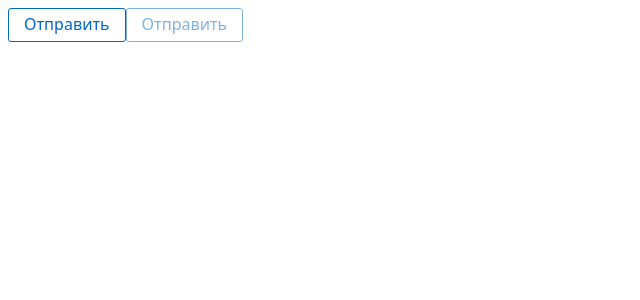
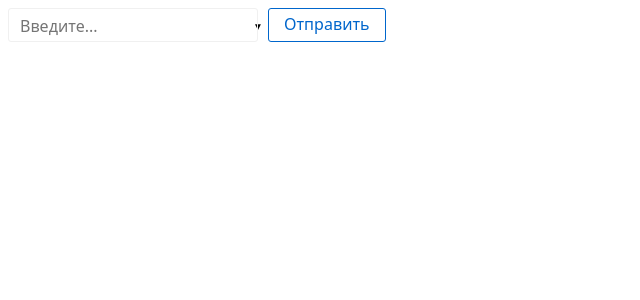
Before and after one commit to Bagi4-source/sber-front, a React (Vite) app: page / in a window 1280 px wide. Shown: the top 300 px of the page, without its empty margins (0-640 px from the left). Built offline with nearby package versions, Linux system fonts and the light colour scheme.

Commit message:
fix: virtual scroll on select

```diff
--- a/package.json
+++ b/package.json
@@ -18,7 +18,8 @@
     "axios": "^1.12.2",
     "classnames": "^2.5.1",
     "react": "19.1.1",
-    "react-dom": "19.1.1"
+    "react-dom": "19.1.1",
+    "react-window": "^2.2.1"
   },
   "devDependencies": {
     "@eslint/js": "9.36.0",
--- /dev/null
+++ b/src/components/Select/RowComponent.tsx
@@ -0,0 +1,36 @@
+import { type RowComponentProps } from "react-window";
+import cn from "classnames";
+import css from "./Select.module.scss";
+import type {
+  UseSelectProps,
+  UseSelectReturn,
+} from "src/components/Select/types.ts";
+
+export function RowComponent({
+  index,
+  options,
+  highlight,
+  value,
+  selectOption,
+  style,
+}: RowComponentProps<
+  Pick<UseSelectProps, "options"> &
+    Pick<UseSelectReturn, "selectOption" | "highlight" | "value">
+>) {
+  const option = options[index];
+  return (
+    <div
+      key={option.value}
+      style={style}
+      role="option"
+      aria-selected={option.value === value}
+      className={cn(css.option, {
+        [css.highlighted]: index === highlight,
+        [css.selected]: option.value === value,
+      })}
+      onClick={() => selectOption(option)}
+    >
+      {option.name}
+    </div>
+  );
+}
--- a/src/components/Select/Select.module.scss
+++ b/src/components/Select/Select.module.scss
@@ -1,28 +1,55 @@
+$sber-select-width: 250px;
+$sber-select-height: 34px;
+$sber-select-max-height: 250px;
+$border-color: #f0f0f0;
+$accent: #0066cc;
+$outline-width: 1px;
+$outline-hover: 2px;
+$option-paddings: 6px 10px;
+
 .sberSelect {
   position: relative;
-  width: 250px;
-  border: 1px solid #f0f0f0;
+  width: $sber-select-width;
+  height: $sber-select-height;
+  line-height: 1;
+  border-radius: 3px;
+  display: flex;
+  flex-direction: column;
+  box-sizing: border-box;
+  outline: $outline-width solid $border-color;
+  outline-offset: -$outline-width;
+  user-select: none;
+  background: #fff;
+  transition: outline-width 0.15s ease, outline-offset 0.15s ease;
 
-  &:focus-within .select-input {
-    border-bottom: 2px solid #0066cc;
+  &.open,
+  &:focus-within {
+    outline: $outline-hover solid $accent;
+    outline-offset: -$outline-hover;
   }
 
-  .select-input {
+  .inputWrapper {
     display: flex;
     align-items: center;
-    padding: 6px;
-    border-bottom: 1px solid #f0f0f0;
+    width: 100%;
+    padding: $option-paddings;
+    box-sizing: border-box;
+    cursor: text;
+  }
 
-    input {
+  .input {
     flex: 1;
     border: none;
     outline: none;
+    font: inherit;
+    background: transparent;
+    color: #000;
   }
 
   .clear {
+    visibility: hidden;
+    margin-right: 6px;
     cursor: pointer;
-      margin-right: 5px;
-      visibility: hidden;
   }
 
   &:hover .clear {
@@ -30,32 +57,54 @@
   }
 
   .arrow {
-      color: #888;
-    }
+    font-size: 10px;
+    color: #000;
+    pointer-events: none;
   }
 
   .options {
     position: absolute;
+    left: 0;
     width: 100%;
-    background: white;
-    max-height: 250px;
+    max-height: $sber-select-max-height;
     overflow-y: auto;
+    background: #fff;
+    border: 1px solid $border-color;
+    box-sizing: border-box;
+    z-index: 10;
+    top: 100%;
+    margin-top: 2px;
+    border-radius: 3px;
+    box-shadow: 0 4px 6px rgba(0, 0, 0, 0.1);
+
+    &.dropUp {
+      bottom: 100%;
+      margin-bottom: 2px;
+      top: auto;
     }
 
     .option {
-    padding: 6px;
+      padding: $option-paddings;
       cursor: pointer;
+      color: #000;
+      background: #fff;
+
+      &:hover {
+        background: #f0f0f0;
+      }
 
       &.highlighted {
         background: #e8e8e8;
       }
 
-    &:hover {
-      background: #f0f0f0;
+      &.selected {
+        background: #dedede;
       }
 
       &.empty {
-      color: #aaa;
+        color: #999;
+        cursor: default;
       }
     }
   }
+}
--- a/src/components/Select/Select.tsx
+++ b/src/components/Select/Select.tsx
@@ -1,86 +1,107 @@
-import React, { useState, useRef, useEffect } from "react";
+import { forwardRef, type HTMLAttributes } from "react";
+import cn from "classnames";
+import { List } from "react-window";
+import { useSelect } from "./useSelect";
+import type { Option } from "./types";
 import css from "./Select.module.scss";
+import { RowComponent } from "./RowComponent.tsx";
 
-interface Option {
-  name: string;
-  value: string;
+interface SelectProps extends Omit<HTMLAttributes<HTMLDivElement>, "onSelect"> {
+  onSelect?: (value: Option) => void;
+  options: Option[];
+  initialValue?: string;
+  placeholder?: string;
 }
 
-interface Props {
-  options: Option[];
-  onSelect: (value: string) => void;
-}
-
-export const Select: React.FC<Props> = ({ options, onSelect }) => {
-  const [open, setOpen] = useState(false);
-  const [filter, setFilter] = useState("");
-  const [highlight, setHighlight] = useState(0);
-  const ref = useRef<HTMLDivElement>(null);
-
-  const filtered = options.filter((o) => o.name.startsWith(filter));
-  const selected = filtered[highlight];
-
-  useEffect(() => {
-    const outsideClick = (e: MouseEvent) => {
-      if (ref.current && !ref.current.contains(e.target as Node))
-        setOpen(false);
-    };
-    document.addEventListener("mousedown", outsideClick);
-    return () => document.removeEventListener("mousedown", outsideClick);
-  }, []);
-
-  const handleKeyDown = (e: React.KeyboardEvent) => {
-    if (e.key === "ArrowDown")
-      setHighlight((h) => Math.min(h + 1, filtered.length - 1));
-    if (e.key === "ArrowUp") setHighlight((h) => Math.max(h - 1, 0));
-    if (e.key === "Enter" && selected) {
-      onSelect(selected.value);
-      setOpen(false);
-    }
-  };
+export const Select = forwardRef<HTMLDivElement, SelectProps>(
+  ({ options, initialValue, onSelect, placeholder = "Введите..." }) => {
+    const {
+      filter,
+      isOpen,
+      highlight,
+      ref,
+      value,
+      inputRef,
+      filtered,
+      dropUp,
+      selectedOption,
+      open,
+      close,
+      handleKeyDown,
+      setFilter,
+      selectOption,
+      clearSelection,
+    } = useSelect({ options, initialValue, onSelect });
 
     return (
       <div
         ref={ref}
-      className={css.sberSelect}
+        className={cn(css.sberSelect, { [css.open]: isOpen })}
         tabIndex={0}
         onKeyDown={handleKeyDown}
+        role="combobox"
+        aria-haspopup="listbox"
+        aria-expanded={isOpen}
+        aria-controls="select-list"
+        onBlur={(e) => {
+          if (!ref.current?.contains(e.relatedTarget as Node)) close();
+        }}
       >
-      <div
-        className={`select-input ${open ? "open" : ""}`}
-        onClick={() => setOpen(!open)}
+        <div className={css.inputWrapper} onClick={open}>
+          <input
+            ref={inputRef}
+            className={css.input}
+            value={isOpen ? filter : filter || selectedOption?.name}
+            onChange={(e) => {
+              if (selectedOption) {
+                clearSelection();
+              }
+              open();
+              setFilter(e.target.value);
+            }}
+            placeholder={placeholder}
+            aria-autocomplete="list"
+          />
+          {selectedOption && (
+            <span
+              className={css.clear}
+              onClick={(e) => {
+                e.stopPropagation();
+                clearSelection();
+              }}
             >
-        <input
-          value={filter}
-          onChange={(e) => setFilter(e.target.value)}
-          placeholder="Введите..."
-        />
-        {filter && (
-          <span className="clear" onClick={() => setFilter("")}>
               ×
             </span>
           )}
-        <span className="arrow">▼</span>
+          <span className={css.arrow}>▼</span>
         </div>
-      {open && (
-        <div className="options">
-          {filtered.length === 0 && (
-            <div className="option empty">Нет опций</div>
+
+        {isOpen && (
+          <div
+            role="listbox"
+            className={cn(css.options, { [css.dropUp]: dropUp })}
+          >
+            {filtered.length === 0 ? (
+              <div className={cn(css.option, css.empty)}>Нет опций</div>
+            ) : (
+              <List
+                rowComponent={RowComponent}
+                rowCount={filtered.length}
+                rowHeight={34}
+                rowProps={{
+                  options: filtered,
+                  highlight,
+                  value,
+                  selectOption,
+                }}
+                style={{ overflowX: "hidden" }}
+              />
             )}
-          {filtered.map((opt, i) => (
-            <div
-              key={opt.value}
-              className={`option ${i === highlight ? "highlighted" : ""}`}
-              onClick={() => {
-                onSelect(opt.value);
-                setOpen(false);
-              }}
-            >
-              {opt.name}
-            </div>
-          ))}
           </div>
         )}
       </div>
     );
-};
+  },
+);
+
+Select.displayName = "Select";
--- a/src/components/Select/index.ts
+++ b/src/components/Select/index.ts
@@ -1 +1 @@
-export * from "./Select.tsx";
+export * from "./Select";
--- /dev/null
+++ b/src/components/Select/types.ts
@@ -0,0 +1,36 @@
+import type {
+  Dispatch,
+  KeyboardEventHandler,
+  RefObject,
+  SetStateAction,
+} from "react";
+
+export interface Option {
+  name: string;
+  value: string;
+}
+
+export interface UseSelectProps {
+  options: Option[];
+  initialValue?: string;
+  onSelect?: (option: Option) => void;
+}
+
+export interface UseSelectReturn {
+  isOpen: boolean;
+  filter: string;
+  highlight: number;
+  value?: string;
+  handleKeyDown: KeyboardEventHandler<HTMLDivElement>;
+  ref: RefObject<HTMLDivElement | null>;
+  inputRef: RefObject<HTMLInputElement | null>;
+  selectedOption: Option | null;
+  filtered: Option[];
+  dropUp: boolean;
+  open: () => void;
+  close: () => void;
+  setFilter: Dispatch<SetStateAction<string>>;
+  setHighlight: Dispatch<SetStateAction<number>>;
+  selectOption: (option: Option) => void;
+  clearSelection: () => void;
+}
--- /dev/null
+++ b/src/components/Select/useSelect.ts
@@ -0,0 +1,127 @@
+import {
+  useState,
+  useRef,
+  useEffect,
+  type KeyboardEventHandler,
+  useMemo,
+} from "react";
+import type { Option, UseSelectProps, UseSelectReturn } from "./types";
+
+export function useSelect({
+  options,
+  initialValue,
+  onSelect,
+}: UseSelectProps): UseSelectReturn {
+  const [selectedOption, setSelectedOption] = useState<Option | null>(null);
+  const [value, setValue] = useState(initialValue);
+  const [isOpen, setOpen] = useState(false);
+  const [filter, setFilter] = useState("");
+  const [highlight, setHighlight] = useState(-1);
+  const [dropUp, setDropUp] = useState(false);
+
+  const ref = useRef<HTMLDivElement>(null);
+  const inputRef = useRef<HTMLInputElement>(null);
+
+  const filtered = useMemo(
+    () =>
+      options.filter((o) =>
+        o.name.toLowerCase().startsWith(filter.toLowerCase()),
+      ),
+    [filter, options],
+  );
+
+  const open = () => setOpen(true);
+  const close = () => setOpen(false);
+  const clearSelection = () => {
+    setValue("");
+    setSelectedOption(null);
+    setFilter("");
+  };
+
+  const selectOption = (option: Option) => {
+    const index = filtered.indexOf(option);
+    setFilter("");
+    setHighlight(index);
+    setValue(option.value);
+    setSelectedOption(option);
+    onSelect?.(option);
+    setOpen(false);
+    inputRef.current?.focus();
+  };
+
+  const handleKeyDown: KeyboardEventHandler<HTMLDivElement> = (e) => {
+    if (!isOpen) {
+      if (e.key === "Enter" || e.key === " ") {
+        open();
+        e.preventDefault();
+      }
+      return;
+    }
+
+    switch (e.key) {
+      case "ArrowDown":
+        e.preventDefault();
+        setHighlight((h) => Math.min(h + 1, filtered.length - 1));
+        break;
+      case "ArrowUp":
+        e.preventDefault();
+        setHighlight((h) => Math.max(h - 1, 0));
+        break;
+      case "Home":
+        e.preventDefault();
+        setHighlight(0);
+        break;
+      case "End":
+        e.preventDefault();
+        setHighlight(filtered.length - 1);
+        break;
+      case "Enter":
+        e.preventDefault();
+        if (filtered[highlight]) {
+          selectOption(filtered[highlight]);
+        }
+        break;
+      case "Escape":
+        e.preventDefault();
+        close();
+        break;
+    }
+  };
+
+  // Закрытие при клике вне
+  useEffect(() => {
+    const handleClickOutside = (e: MouseEvent) => {
+      if (ref.current && !ref.current.contains(e.target as Node)) {
+        setOpen(false);
+      }
+    };
+    document.addEventListener("mousedown", handleClickOutside);
+    return () => document.removeEventListener("mousedown", handleClickOutside);
+  }, []);
+
+  // Определяем направление выпадающего списка
+  useEffect(() => {
+    if (!isOpen || !ref.current) return;
+    const rect = ref.current.getBoundingClientRect();
+    setDropUp(rect.bottom + 250 > window.innerHeight);
+  }, [isOpen]);
+
+  return {
+    isOpen,
+    filter,
+    highlight,
+    value,
+    ref,
+    inputRef,
+    filtered,
+    dropUp,
+    selectedOption,
+    handleKeyDown,
+    open,
+    close,
+    setFilter,
+    setHighlight,
+    selectOption,
+    clearSelection,
+  };
+}
--- a/src/pages/DemoPage/Demo.page.tsx
+++ b/src/pages/DemoPage/Demo.page.tsx
@@ -1,12 +1,25 @@
-import { Button } from "src/components";
+import { Button, Select } from "src/components";
+
+const options = [
+  {
+    value: "1",
+    name: "1",
+  },
+  {
+    value: "2",
+    name: "2",
+  },
+  {
+    value: "3",
+    name: "3",
+  },
+];
 
 export const DemoPage = () => {
   return (
-    <div>
+    <div style={{ display: "inline-flex", gap: "10px" }}>
+      <Select options={options} />
       <Button onClick={() => console.log("afafaf")}>Отправить</Button>
-      <Button onClick={() => console.log("afafaf")} disabled>
-        Отправить
-      </Button>
     </div>
   );
 };
--- a/tsconfig.app.json
+++ b/tsconfig.app.json
@@ -25,7 +25,8 @@
     "paths": {
       "src/*": ["./src/*"],
       "openapi-generated/*": ["./openapi-generated/*"]
-    }
+    },
+    "allowSyntheticDefaultImports": true
   },
   "include": ["src"]
 }
```
Also changed, not shown: 1 other file (tests, documents, lock files or other folders). Lines whose indentation alone changed are shown as unchanged.
